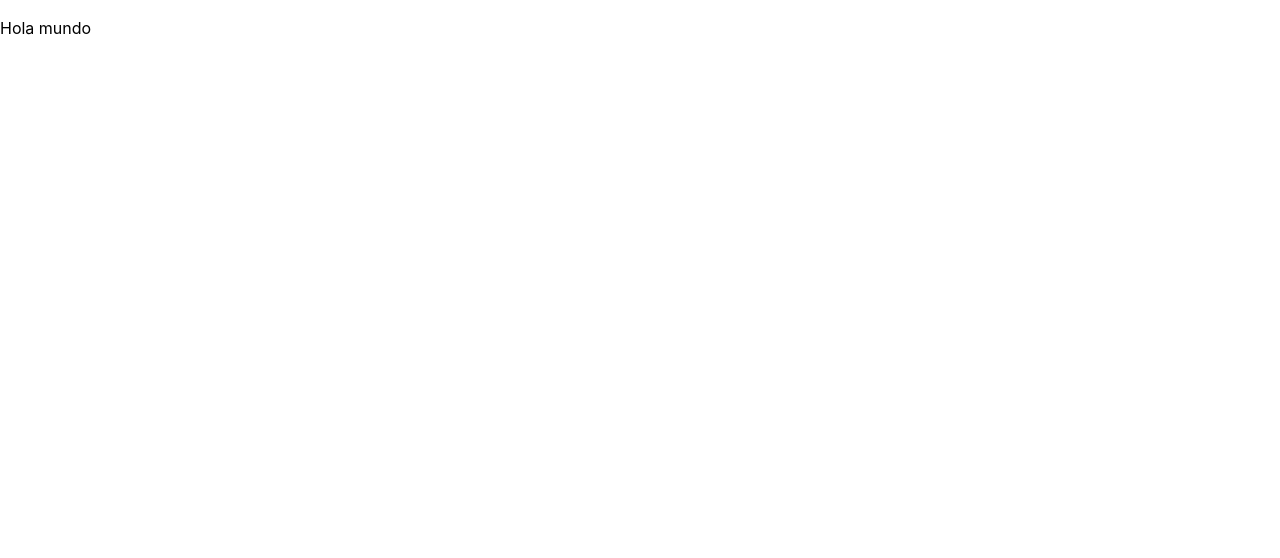
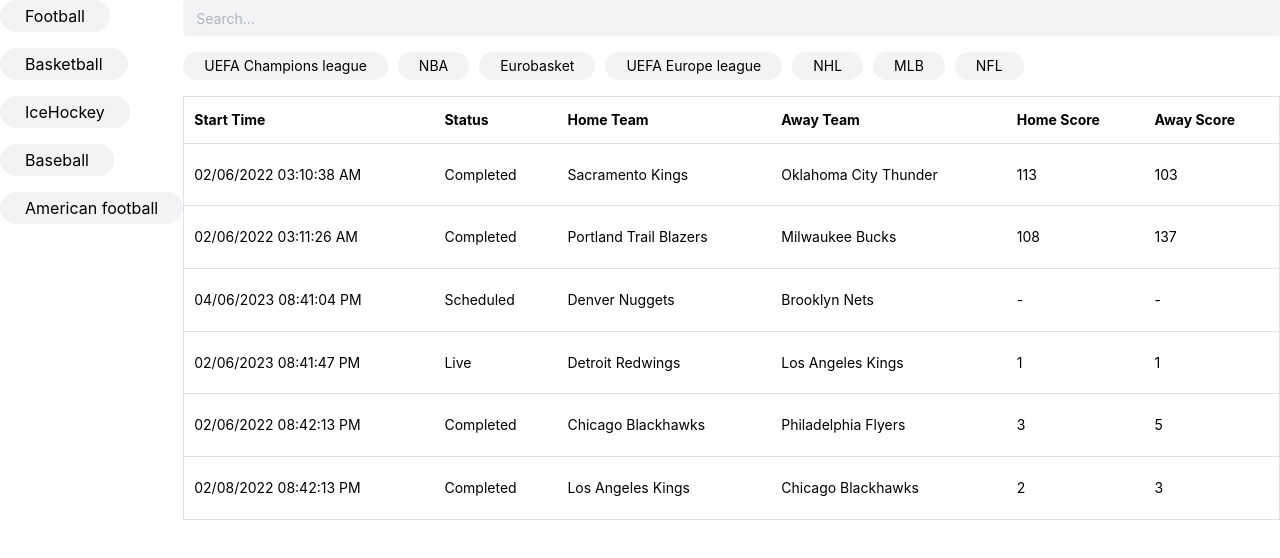
Before and after one commit to origamisage/sportradar-assignment, a React (Vite) app: page / in a window 1280 px wide. Shown: the top 558 px of the page. Built offline with nearby package versions, Linux system fonts and the light colour scheme.

Commit message:
feat: add basic layout with minimal styling

```diff
--- a/src/routes/index.tsx
+++ b/src/routes/index.tsx
@@ -1,9 +1,127 @@
+import {
+  Checkbox,
+  Chip,
+  Flex,
+  Group,
+  Stack,
+  Table,
+  TextInput,
+} from '@mantine/core'
 import { createFileRoute } from '@tanstack/react-router'
+import { matches, sports, tournaments } from '@/data'
 
 export const Route = createFileRoute('/')({
   component: App,
 })
 
 function App() {
-  return <p>Hola mundo</p>
+  return (
+    <Flex direction={'row'}>
+      <SportSelection />
+      <Stack w="100%">
+        <TextInput variant="filled" placeholder="Search..." />
+        <TournamnetSelection />
+        <MatchesTable />
+      </Stack>
+    </Flex>
+  )
 }
+
+function SportSelection() {
+  return (
+    <Chip.Group multiple>
+      <Stack>
+        {sports.map((sport) => (
+          <Chip
+            size="md"
+            key={sport.id}
+            value={String(sport.id)}
+            variant="filled"
+          >
+            {sport.name}
+          </Chip>
+        ))}
+      </Stack>
+    </Chip.Group>
+  )
+}
+
+function TournamnetSelection() {
+  return (
+    <Checkbox.Group>
+      <Group gap={'xs'}>
+        {tournaments.map((tournament) => (
+          <Chip key={tournament.id} value={String(tournament.id)}>
+            {tournament.name}
+          </Chip>
+        ))}
+      </Group>
+    </Checkbox.Group>
+  )
+}
+
+function MatchesTable() {
+  const rows = matches.map((match) => {
+    return (
+      <Table.Tr key={match.id}>
+        <Table.Td>{formatISODate(match.start_time)}</Table.Td>
+        <Table.Td>{formatMatch(match.status)}</Table.Td>
+        <Table.Td>{match.home_team}</Table.Td>
+        <Table.Td>{match.away_team}</Table.Td>
+        <Table.Td>{formatScore(match.home_score)}</Table.Td>
+        <Table.Td>{formatScore(match.away_score)}</Table.Td>
+      </Table.Tr>
+    )
+  })
+
+  return (
+    <Table withTableBorder verticalSpacing={'lg'} fz="sm">
+      <Table.Thead>
+        <Table.Tr>
+          <Table.Th py="sm">Start Time</Table.Th>
+          <Table.Th py="sm">Status</Table.Th>
+          <Table.Th py="sm">Home Team</Table.Th>
+          <Table.Th py="sm">Away Team</Table.Th>
+          <Table.Th py="sm">Home Score</Table.Th>
+          <Table.Th py="sm">Away Score</Table.Th>
+        </Table.Tr>
+      </Table.Thead>
+      <Table.Tbody>{rows}</Table.Tbody>
+    </Table>
+  )
+}
+
+function formatISODate(isoDateString: string) {
+  const fromatter = new Intl.DateTimeFormat('SI', {
+    year: 'numeric',
+    month: '2-digit',
+    day: '2-digit',
+    hour: '2-digit',
+    minute: '2-digit',
+    second: '2-digit',
+  })
+  return fromatter
+    .format(new Date(isoDateString))
+    .replace(',', ' ')
+    .replace('.', ':')
+}
+
+function formatMatch(status: string) {
+  switch (status.toLocaleLowerCase()) {
+    case 'scheduled':
+      return 'Scheduled'
+    case 'live':
+      return 'Live'
+    case 'completed':
+      return 'Completed'
+    default:
+      return 'Unknown'
+  }
+}
+
+function formatScore(score: string | undefined) {
+  if (score === undefined) {
+    return '-'
+  }
+  return score
+}
```
